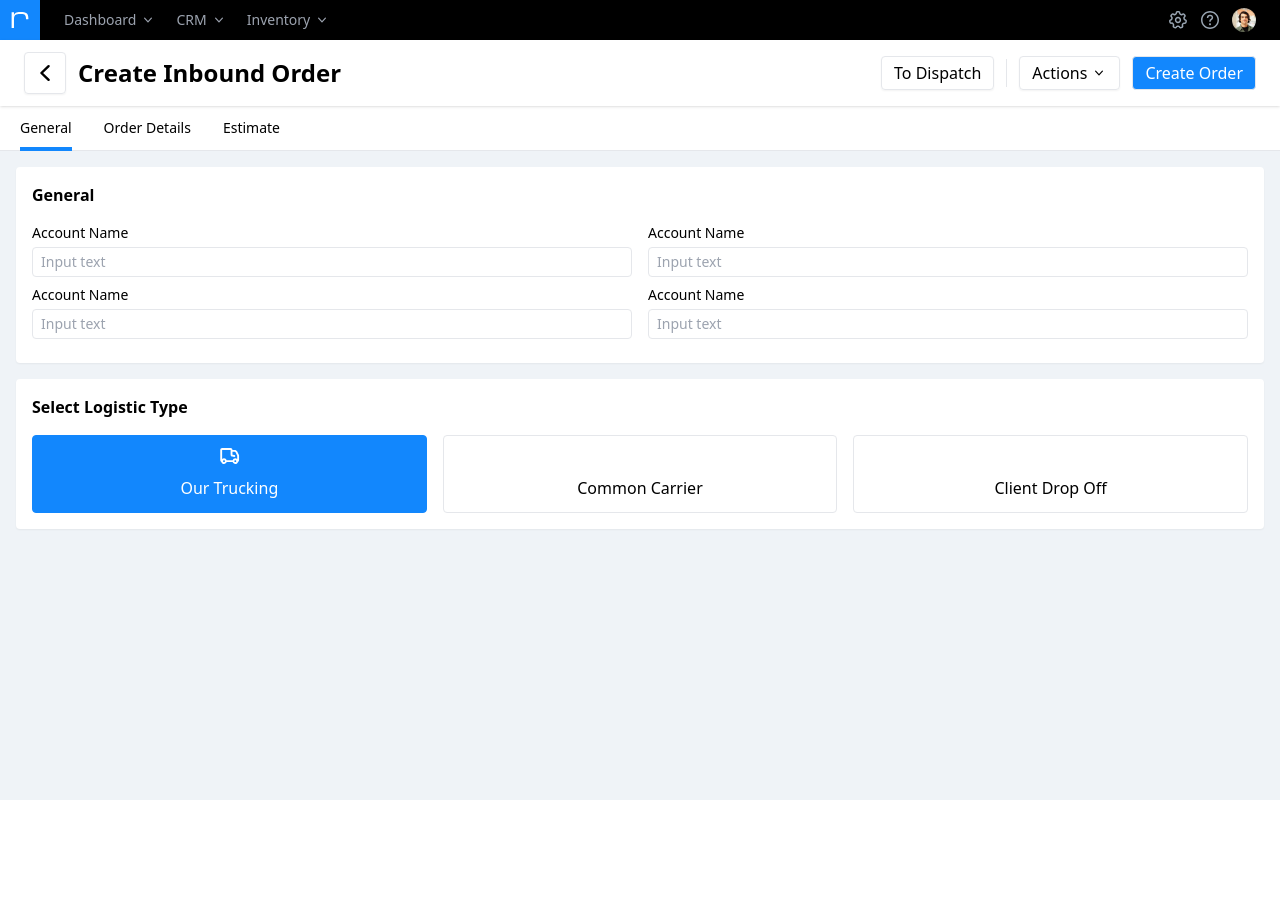
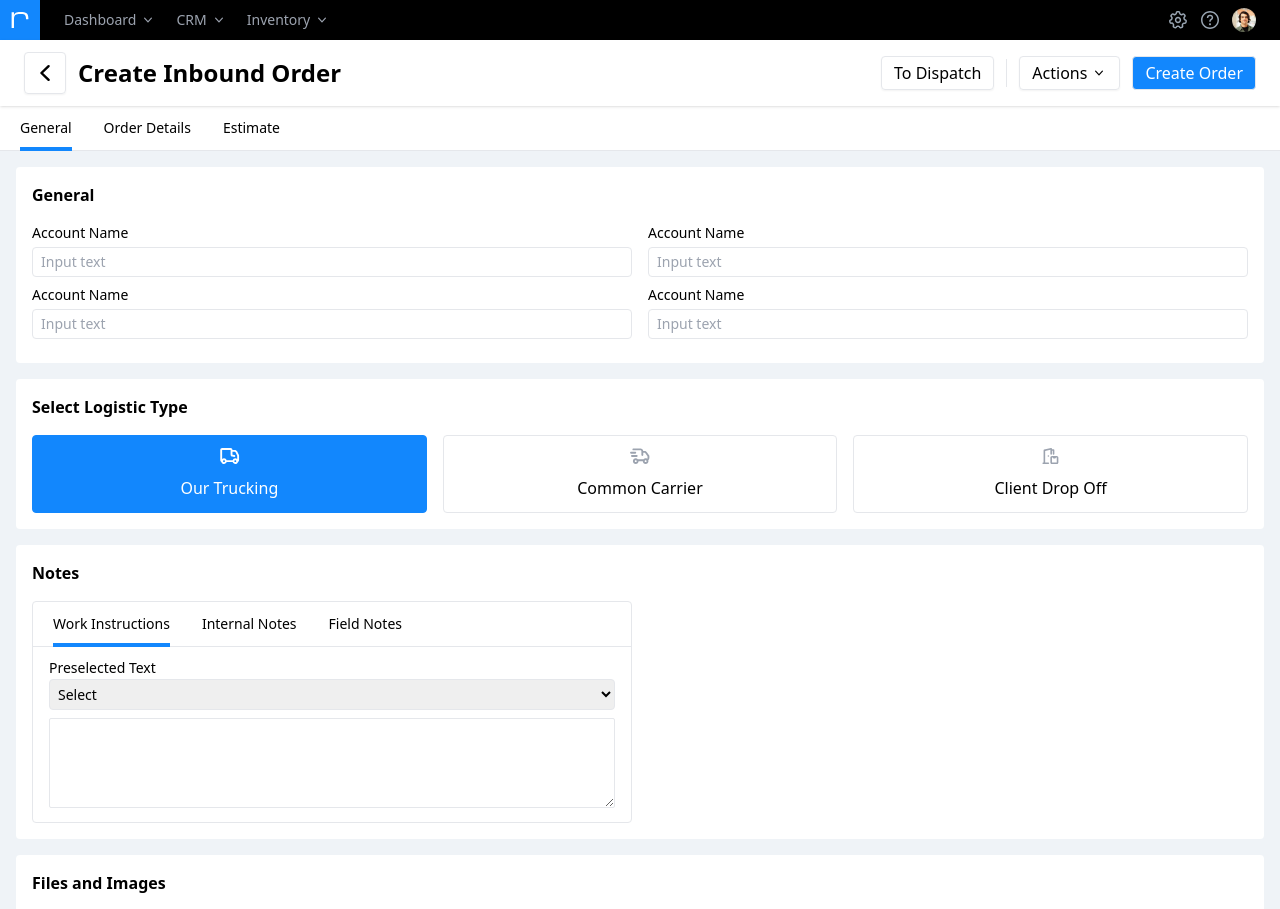
Before and after one commit to renielDev/razor-react-app, a React (Vite) app: page / in a window 1280 px wide. Shown: the top 909 px of the page. Before the commit the page ends 800 px from the top, so only its background shows below. Built offline with nearby package versions, Linux system fonts and the light colour scheme.

Commit message:
chore: More Sections

```diff
--- a/src/App.tsx
+++ b/src/App.tsx
@@ -57,8 +57,8 @@ function App() {
           </ul>
         </div>
 
-        <div className="flex-grow w-full p-4 bg-colorbg">
-          <div className='p-4 mb-4 bg-white rounded shadow-sm'>
+        <div className="flex flex-col flex-grow w-full gap-4 p-4 bg-colorbg">
+          <div className='p-4 bg-white rounded'>
             <h4 className='mb-4 text-base font-semibold'>General</h4>
             <div className="flex gap-4">
               <div className='flex-1'>
@@ -83,7 +83,7 @@ function App() {
               </div>
             </div>
           </div>
-          <div className='p-4 mb-4 bg-white rounded shadow-sm'>
+          <div className='p-4 bg-white rounded'>
             <h4 className='mb-4 text-base font-semibold'>Select Logistic Type</h4>
             <div className="grid grid-cols-3 gap-4">
               <div className='flex flex-col items-center justify-center p-3 text-white rounded border-1 border-primary-base bg-primary-base'>
@@ -91,12 +91,55 @@ function App() {
                 <label htmlFor="">Our Trucking</label>
               </div>
               <div className='flex flex-col items-center justify-center p-3 border-gray-200 rounded border-1'>
-                <IconTruckCarrier className='h-4 mb-3' pathClassName='fill-white fill-gray-400' />
+                <IconTruckCarrier className='h-4 mb-3' pathClassName='fill-gray-400' />
                 <label htmlFor="">Common Carrier</label>
               </div>
               <div className='flex flex-col items-center justify-center p-3 border-gray-200 rounded border-1 '>
-                <IconDropOff className='h-4 mb-3' pathClassName='fill-white fill-gray-400' />
+                <IconDropOff className='h-4 mb-3' pathClassName='fill-gray-400' />
                 <label htmlFor="">Client Drop Off</label>
+              </div>
+            </div>
+          </div>
+          <div className='p-4 bg-white rounded'>
+            <h4 className='mb-4 text-base font-semibold'>Notes</h4>
+            <div className="grid grid-cols-2 gap-4">
+              <div className="">
+                <div className="border-gray-200 rounded border-1">
+                  <div className="px-5 py-3 border-gray-200 border-b-1 submenu">
+                    <ul className='flex flex-1 gap-8'>
+                      <li className='relative text-sm font-medium after:bg-primary-base after:w-[100%] after:h-1 after:absolute after:left-0 after:bottom-[-13px]'>Work Instructions</li>
+                      <li className='text-sm'>Internal Notes</li>
+                      <li className='text-sm'>Field Notes</li>
+                    </ul>
+                  </div>
+                  <div className="px-4 py-2">
+                    <label className='text-sm'>Preselected Text</label>
+                    <select name="" id="" className='w-full px-1 py-1 mb-2 text-sm border-gray-200 rounded border-1'>
+                      <option value="">Select</option>
+                      <option value="">Select</option>
+                      <option value="">Select</option>
+                      <option value="">Select</option>
+                    </select>
+                    <textarea name="" id="" rows={4} className='w-full px-2 py-1 text-sm border-gray-200 rounded-sm border-1'></textarea>
+                  </div>
+                </div>
+              </div>
+            </div>
+          </div>
+          <div className='p-4 bg-white rounded'>
+            <h4 className='mb-4 text-base font-semibold'>Files and Images</h4>
+            <div className="grid grid-cols-2 gap-4">
+              <div className="">
+                <div className="border-gray-200 border-dashed rounded border-1">
+                  <div className="px-5 py-3 border-gray-200 border-b-1 submenu">
+                    <ul className='grid grid-cols-2 text-center'>
+                      <li className='relative text-sm font-medium after:bg-primary-base after:w-[100%] after:h-1 after:absolute after:left-0 after:bottom-[-13px]'>Files</li>
+                      <li className='text-sm'>Images</li>
+                    </ul>
+                  </div>
+                  <div className="px-4 py-2">
+                  </div>
+                </div>
               </div>
             </div>
           </div>
```
